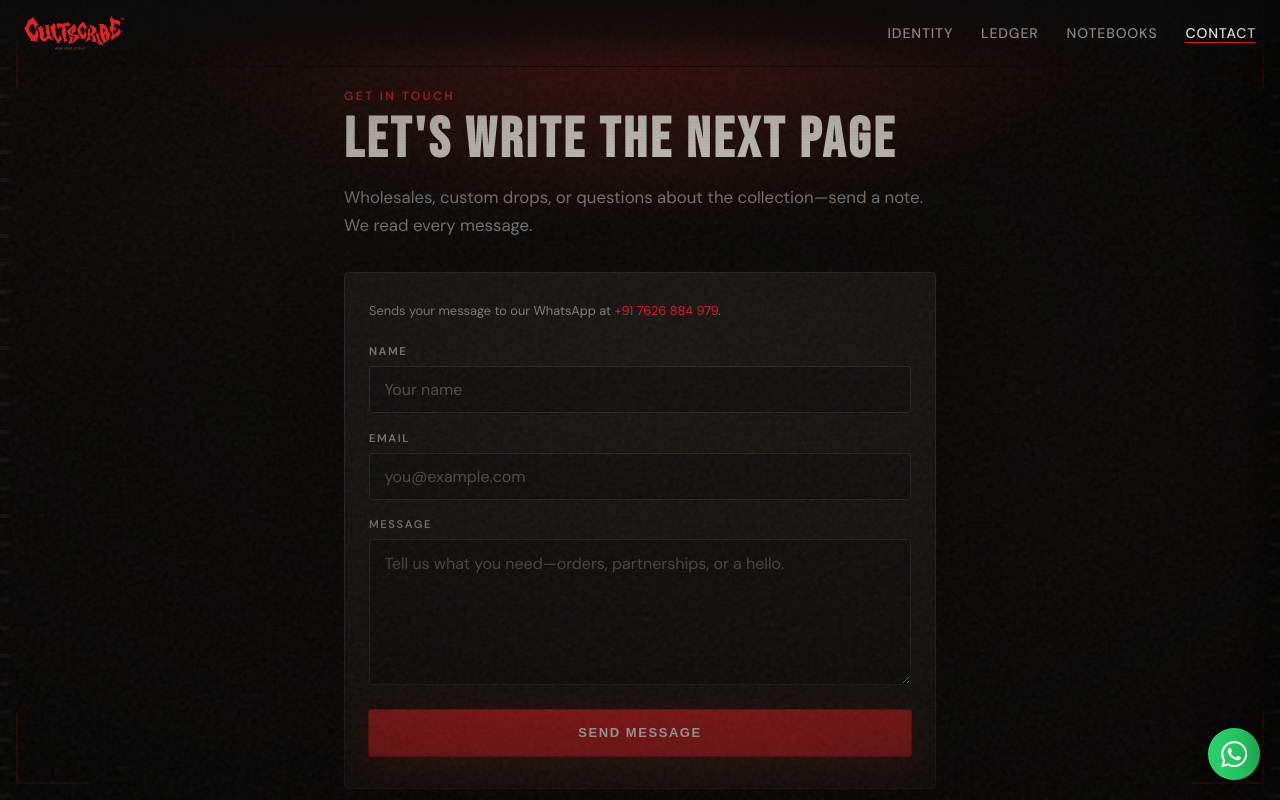
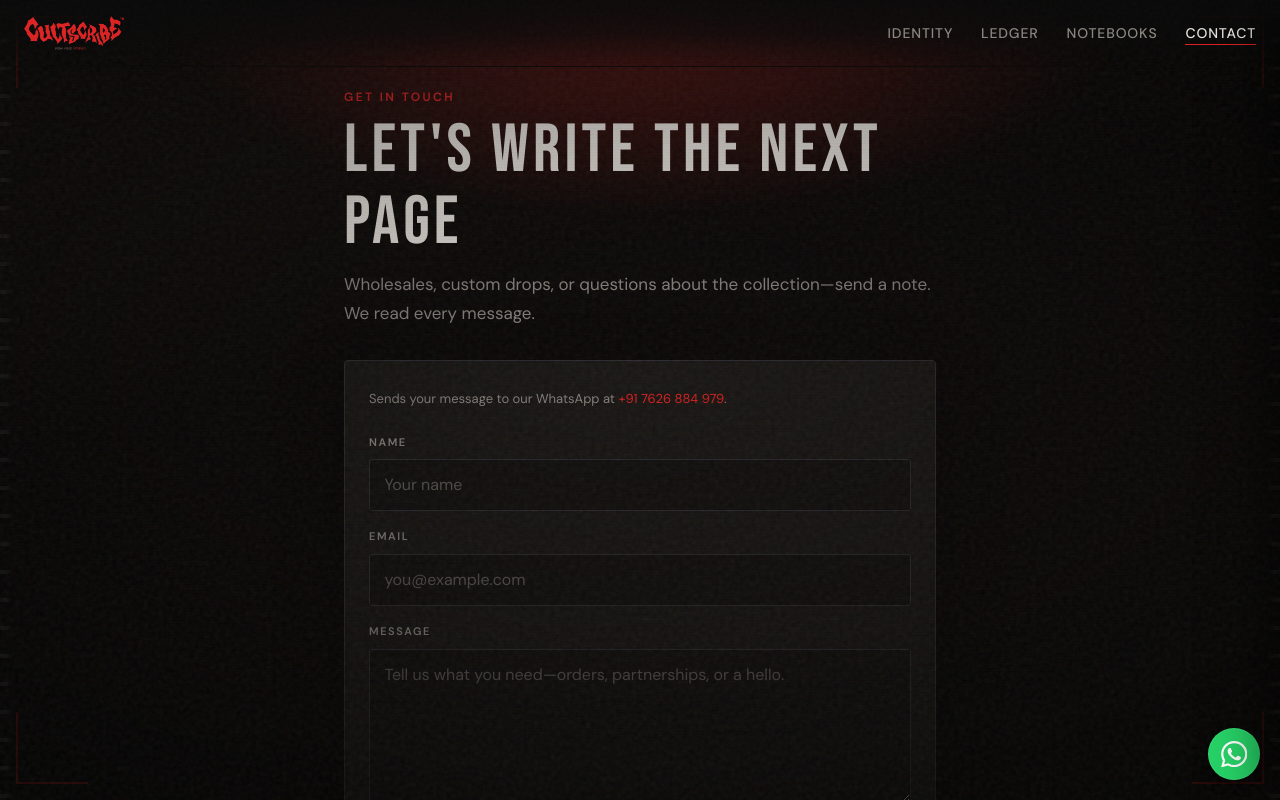
Before and after one commit to Rhizomesolutec/cult, a Next.js app: page /contact in a window 1280 px wide. Shown: the top 800 px of the page. Built offline with nearby package versions, Linux system fonts and the light colour scheme; a web font is replaced by a local one.

Commit message:
Add files via upload

```diff
--- a/app/components/LedgerSection.module.css
+++ b/app/components/LedgerSection.module.css
@@ -43,10 +43,10 @@
 }
 
 .eyebrow {
-  font-family: "DM Sans", system-ui, sans-serif;
-  font-size: 11px;
+  font-family: var(--cult-sans);
+  font-size: var(--text-xs);
   font-weight: 600;
-  letter-spacing: 0.3em;
+  letter-spacing: var(--tracking-eyebrow);
   text-transform: uppercase;
   color: var(--cult-red-bright);
   margin: 0;
@@ -54,19 +54,21 @@
 
 .title {
   margin: 0.75rem 0 0;
-  font-family: var(--cult-serif, "Georgia", serif);
-  font-size: clamp(1.75rem, 4vw, 2.5rem);
-  font-weight: 600;
-  letter-spacing: -0.02em;
-  line-height: 1.15;
+  font-family: var(--cult-display);
+  font-size: var(--text-display-sm);
+  font-weight: 400;
+  letter-spacing: var(--tracking-display);
+  line-height: var(--leading-tight);
+  text-transform: uppercase;
   color: var(--cult-cream);
 }
 
 .lead {
   margin: 1rem 0 0;
   max-width: 36rem;
-  font-size: 1rem;
-  line-height: 1.65;
+  font-family: var(--cult-sans);
+  font-size: var(--text-base);
+  line-height: var(--leading-relaxed);
   color: var(--cult-ash);
 }
 
@@ -92,17 +94,11 @@
   border-radius: 9999px;
   border: 1px solid rgba(255, 255, 255, 0.1);
   background: rgba(255, 255, 255, 0.03);
-  font-family: "DM Sans", system-ui, sans-serif;
-  font-size: 11px;
+  font-family: var(--cult-sans);
+  font-size: var(--text-2xs);
   font-weight: 600;
-  letter-spacing: 0.12em;
+  letter-spacing: var(--tracking-btn);
   text-transform: uppercase;
-}
-
-@media (min-width: 768px) {
-  .toggle {
-    font-size: 12px;
-  }
 }
 
 .toggleBtn {
@@ -162,9 +158,10 @@
   justify-content: space-between;
   padding: 0 14px;
   pointer-events: none;
-  font-size: 9px;
+  font-family: var(--cult-sans);
+  font-size: var(--text-2xs);
   font-weight: 600;
-  letter-spacing: 0.18em;
+  letter-spacing: var(--tracking-label);
   text-transform: uppercase;
   color: rgba(232, 228, 223, 0.35);
 }
@@ -259,7 +256,8 @@
 
 .panelTitleProblem {
   margin: 0;
-  font-size: 1.25rem;
+  font-family: var(--cult-sans);
+  font-size: var(--text-xl);
   font-weight: 600;
   color: var(--cult-red-bright);
   line-height: 1.25;
@@ -267,13 +265,14 @@
 
 @media (min-width: 768px) {
   .panelTitleProblem {
-    font-size: 1.5rem;
+    font-size: var(--text-2xl);
   }
 }
 
 .panelTitleSolution {
   margin: 0;
-  font-size: 1.25rem;
+  font-family: var(--cult-sans);
+  font-size: var(--text-xl);
   font-weight: 600;
   line-height: 1.25;
   background: linear-gradient(120deg, #f0e6c8 0%, #c9a227 45%, #e8d5a3 100%);
@@ -284,7 +283,7 @@
 
 @media (min-width: 768px) {
   .panelTitleSolution {
-    font-size: 1.5rem;
+    font-size: var(--text-2xl);
   }
 }
 
@@ -296,7 +295,8 @@
 
 .list li {
   margin-top: 0.85rem;
-  font-size: 1rem;
+  font-family: var(--cult-sans);
+  font-size: var(--text-base);
   line-height: 1.55;
   color: var(--cult-ash);
 }
--- a/app/components/SiteHeader.module.css
+++ b/app/components/SiteHeader.module.css
@@ -33,9 +33,10 @@
   flex-wrap: wrap;
   gap: 0.9rem 1.75rem;
   justify-content: flex-end;
-  font-size: 0.875rem;
+  font-family: var(--cult-sans);
+  font-size: var(--text-nav);
   font-weight: 500;
-  letter-spacing: 0.06em;
+  letter-spacing: var(--tracking-nav);
   text-transform: uppercase;
 }
 
@@ -255,9 +256,10 @@
 .mobileNavLink {
   display: block;
   padding: 1rem 0.75rem;
-  font-size: 0.9375rem;
+  font-family: var(--cult-sans);
+  font-size: var(--text-nav);
   font-weight: 600;
-  letter-spacing: 0.08em;
+  letter-spacing: var(--tracking-wide);
   text-transform: uppercase;
   text-decoration: none;
   color: var(--cult-ash);
--- a/app/contact/page.module.css
+++ b/app/contact/page.module.css
@@ -25,29 +25,30 @@
 
 .eyebrow {
   display: block;
-  font-size: 0.75rem;
+  font-family: var(--cult-sans);
+  font-size: var(--text-xs);
   font-weight: 600;
-  letter-spacing: 0.2em;
+  letter-spacing: var(--tracking-eyebrow);
   text-transform: uppercase;
   color: var(--cult-red-bright);
   margin-bottom: 0.5rem;
 }
 
 .title {
-  font-family: "Bebas Neue", sans-serif;
-  font-size: clamp(2.5rem, 6vw, 3.5rem);
-  letter-spacing: 0.06em;
+  font-family: var(--cult-display);
+  font-size: var(--text-display-lg);
+  letter-spacing: var(--tracking-display);
   text-transform: uppercase;
-  line-height: 1.05;
+  line-height: var(--leading-snug);
   margin: 0 0 0.75rem;
   color: var(--cult-cream);
 }
 
 .lead {
   color: var(--cult-ash);
-  line-height: 1.7;
+  line-height: var(--leading-relaxed);
   margin: 0 0 2rem;
-  font-size: 1.05rem;
+  font-size: var(--text-lead);
 }
 
 .block {
@@ -60,9 +61,10 @@
 
 .label {
   display: block;
-  font-size: 0.7rem;
+  font-family: var(--cult-sans);
+  font-size: var(--text-2xs);
   font-weight: 600;
-  letter-spacing: 0.14em;
+  letter-spacing: var(--tracking-label);
   text-transform: uppercase;
   color: var(--cult-ash);
   margin-bottom: 0.5rem;
@@ -76,7 +78,7 @@
   border-radius: 3px;
   color: var(--cult-cream);
   font-family: inherit;
-  font-size: 1rem;
+  font-size: var(--text-base);
   padding: 0.75rem 0.9rem;
   margin-bottom: 1.1rem;
   transition: border-color 0.2s, box-shadow 0.2s;
@@ -102,7 +104,7 @@
 .textarea {
   min-height: 140px;
   resize: vertical;
-  line-height: 1.5;
+  line-height: var(--leading-normal);
   margin-bottom: 1.25rem;
 }
 
@@ -112,9 +114,10 @@
   justify-content: center;
   width: 100%;
   padding: 0.95rem 1.5rem;
-  font-size: 0.8125rem;
+  font-family: var(--cult-sans);
+  font-size: var(--text-sm);
   font-weight: 600;
-  letter-spacing: 0.12em;
+  letter-spacing: var(--tracking-btn);
   text-transform: uppercase;
   color: #fff;
   background: var(--cult-red);
@@ -137,9 +140,9 @@
 }
 
 .hint {
-  font-size: 0.8rem;
+  font-size: var(--text-sm);
   color: var(--cult-ash);
-  line-height: 1.5;
+  line-height: var(--leading-normal);
   margin: 0 0 1.5rem;
 }
 
@@ -158,9 +161,10 @@
 .back {
   display: inline-block;
   margin-top: 2rem;
-  font-size: 0.8rem;
+  font-family: var(--cult-sans);
+  font-size: var(--text-sm);
   font-weight: 500;
-  letter-spacing: 0.08em;
+  letter-spacing: var(--tracking-wide);
   text-transform: uppercase;
   color: var(--cult-ash);
   text-decoration: none;
--- a/app/globals.css
+++ b/app/globals.css
@@ -1,4 +1,38 @@
 @import url("https://fonts.googleapis.com/css2?family=Bebas+Neue&family=DM+Sans:ital,opsz,wght@0,9..40,400;0,9..40,500;0,9..40,600;0,9..40,700;1,9..40,400&family=Playfair+Display:ital,wght@0,600;0,700;1,600&display=swap");
+
+@import "tailwindcss";
+@config "../tailwind.config.ts";
+
+@layer base {
+  :root {
+    --background: 20 14% 4%;
+    --foreground: 40 14% 91%;
+    --card: 24 10% 8%;
+    --card-foreground: 40 14% 91%;
+    --popover: 24 10% 8%;
+    --popover-foreground: 40 14% 91%;
+    --primary: 0 78% 45%;
+    --primary-foreground: 0 0% 100%;
+    --secondary: 24 8% 14%;
+    --secondary-foreground: 40 14% 91%;
+    --muted: 24 8% 14%;
+    --muted-foreground: 30 5% 52%;
+    --accent: 24 8% 14%;
+    --accent-foreground: 40 14% 91%;
+    --destructive: 0 84% 60%;
+    --destructive-foreground: 0 0% 100%;
+    --border: 240 4% 18%;
+    --input: 240 4% 18%;
+    --ring: 0 78% 45%;
+    --radius: 0.5rem;
+  }
+}
+
+@layer base {
+  * {
+    @apply border-border;
+  }
+}
 
 :root {
   /* Slightly warm “aged print” blacks */
@@ -12,8 +46,139 @@
   --cult-ash: #8a8580;
   --cult-cream: #e8e4df;
   --cult-glow: rgba(224, 32, 32, 0.35);
+
+  /* Font families */
+  --cult-sans: "DM Sans", system-ui, sans-serif;
+  --cult-display: "Bebas Neue", "Impact", sans-serif;
   --cult-serif: "Playfair Display", "Georgia", serif;
+
+  /* Type scale */
+  --text-2xs: 0.6875rem;
+  --text-xs: 0.75rem;
+  --text-sm: 0.8125rem;
+  --text-nav: 0.875rem;
+  --text-base: 1rem;
+  --text-lead: 1.0625rem;
+  --text-lg: 1.125rem;
+  --text-xl: 1.25rem;
+  --text-2xl: 1.5rem;
+  --text-card-title: 1.75rem;
+  --text-display-sm: clamp(1.75rem, 4vw, 2.5rem);
+  --text-display-md: clamp(2.25rem, 5vw, 3.5rem);
+  --text-display-lg: clamp(2.5rem, 6vw, 4.25rem);
+
+  /* Letter spacing */
+  --tracking-eyebrow: 0.2em;
+  --tracking-display: 0.06em;
+  --tracking-btn: 0.12em;
+  --tracking-nav: 0.06em;
+  --tracking-label: 0.14em;
+  --tracking-micro: 0.16em;
+  --tracking-wide: 0.08em;
+  --tracking-serif: 0.28em;
+
+  /* Line heights */
+  --leading-tight: 1.1;
+  --leading-snug: 1.05;
+  --leading-normal: 1.6;
+  --leading-relaxed: 1.7;
 }
+
+/* Shared typography roles */
+.cult-eyebrow {
+  font-family: var(--cult-sans);
+  font-size: var(--text-xs);
+  font-weight: 600;
+  letter-spacing: var(--tracking-eyebrow);
+  text-transform: uppercase;
+  color: var(--cult-red-bright);
+}
+
+.cult-display-lg {
+  font-family: var(--cult-display);
+  font-size: var(--text-display-lg);
+  font-weight: 400;
+  letter-spacing: var(--tracking-display);
+  line-height: var(--leading-tight);
+  text-transform: uppercase;
+  color: var(--cult-cream);
+}
+
+.cult-display-md {
+  font-family: var(--cult-display);
+  font-size: var(--text-display-md);
+  font-weight: 400;
+  letter-spacing: var(--tracking-display);
+  line-height: var(--leading-snug);
+  text-transform: uppercase;
+  color: var(--cult-cream);
+}
+
+.cult-display-sm {
+  font-family: var(--cult-display);
+  font-size: var(--text-display-sm);
+  font-weight: 400;
+  letter-spacing: var(--tracking-display);
+  line-height: var(--leading-tight);
+  text-transform: uppercase;
+  color: var(--cult-cream);
+}
+
+.cult-lead {
+  font-family: var(--cult-sans);
+  font-size: var(--text-lead);
+  line-height: var(--leading-relaxed);
+  color: var(--cult-ash);
+}
+
+.cult-body {
+  font-family: var(--cult-sans);
+  font-size: var(--text-base);
+  line-height: var(--leading-normal);
+  color: var(--cult-cream);
+}
+
+.cult-caption {
+  font-family: var(--cult-sans);
+  font-size: var(--text-sm);
+  line-height: var(--leading-normal);
+  color: var(--cult-ash);
+}
+
+.cult-micro {
+  font-family: var(--cult-sans);
+  font-size: var(--text-2xs);
+  font-weight: 600;
+  letter-spacing: var(--tracking-micro);
+  text-transform: uppercase;
+  color: var(--cult-ash);
+}
+
+.cult-label {
+  font-family: var(--cult-sans);
+  font-size: var(--text-2xs);
+  font-weight: 600;
+  letter-spacing: var(--tracking-label);
+  text-transform: uppercase;
+  color: var(--cult-ash);
+}
+
+.cult-btn-text {
+  font-family: var(--cult-sans);
+  font-size: var(--text-sm);
+  font-weight: 600;
+  letter-spacing: var(--tracking-btn);
+  text-transform: uppercase;
+}
+
+.cult-serif-accent {
+  font-family: var(--cult-serif);
+  font-style: italic;
+  letter-spacing: var(--tracking-serif);
+  text-transform: uppercase;
+  color: var(--cult-ash);
+}
+
 
 *,
 *::before,
@@ -32,7 +197,9 @@ body {
   min-height: 100vh;
   background: var(--cult-black);
   color: var(--cult-cream);
-  font-family: "DM Sans", system-ui, sans-serif;
+  font-family: var(--cult-sans);
+  font-size: var(--text-base);
+  line-height: var(--leading-normal);
   font-optical-sizing: auto;
   -webkit-font-smoothing: antialiased;
 }
--- a/app/page.module.css
+++ b/app/page.module.css
@@ -49,9 +49,9 @@
   z-index: 1;
   margin: 0 0 1rem;
   font-family: var(--cult-serif);
-  font-size: clamp(0.65rem, 1.8vw, 0.75rem);
+  font-size: var(--text-xs);
   font-style: italic;
-  letter-spacing: 0.28em;
+  letter-spacing: var(--tracking-serif);
   text-transform: uppercase;
   color: var(--cult-ash);
   animation: estBreath 5s ease-in-out infinite;
@@ -94,10 +94,10 @@
 .tagline {
   position: relative;
   z-index: 1;
-  font-family: "Bebas Neue", "Impact", sans-serif;
-  font-size: clamp(2.5rem, 6vw, 4.25rem);
-  letter-spacing: 0.08em;
-  line-height: 1.1;
+  font-family: var(--cult-display);
+  font-size: var(--text-display-lg);
+  letter-spacing: var(--tracking-display);
+  line-height: var(--leading-tight);
   margin: 0 0 1.25rem;
   color: var(--cult-cream);
   text-transform: uppercase;
@@ -111,8 +111,8 @@
   position: relative;
   z-index: 1;
   max-width: 32rem;
-  font-size: 1.05rem;
-  line-height: 1.6;
+  font-size: var(--text-lead);
+  line-height: var(--leading-relaxed);
   color: var(--cult-ash);
   margin: 0 0 2rem;
 }
@@ -132,9 +132,10 @@
   align-items: center;
   justify-content: center;
   padding: 0.95rem 1.75rem;
-  font-size: 0.8125rem;
+  font-family: var(--cult-sans);
+  font-size: var(--text-sm);
   font-weight: 600;
-  letter-spacing: 0.12em;
+  letter-spacing: var(--tracking-btn);
   text-transform: uppercase;
   text-decoration: none;
   border: none;
@@ -174,8 +175,8 @@
   bottom: 1.5rem;
   left: 50%;
   transform: translateX(-50%);
-  font-size: 0.7rem;
-  letter-spacing: 0.2em;
+  font-size: var(--text-2xs);
+  letter-spacing: var(--tracking-eyebrow);
   text-transform: uppercase;
   color: var(--cult-ash);
   animation: float 2.5s ease-in-out infinite;
@@ -202,20 +203,21 @@
 
 .posterEyebrow {
   display: block;
-  font-size: 0.75rem;
+  font-family: var(--cult-sans);
+  font-size: var(--text-xs);
   font-weight: 600;
-  letter-spacing: 0.2em;
+  letter-spacing: var(--tracking-eyebrow);
   text-transform: uppercase;
   color: var(--cult-red-bright);
   margin-bottom: 0.5rem;
 }
 
 .posterTitle {
-  font-family: "Bebas Neue", sans-serif;
-  font-size: clamp(1.75rem, 4vw, 2.5rem);
-  letter-spacing: 0.06em;
+  font-family: var(--cult-display);
+  font-size: var(--text-display-sm);
+  letter-spacing: var(--tracking-display);
   text-transform: uppercase;
-  line-height: 1.1;
+  line-height: var(--leading-tight);
   margin: 0 0 1.5rem;
   color: var(--cult-cream);
 }
@@ -244,28 +246,29 @@
 
 .eyebrow {
   display: block;
-  font-size: 0.75rem;
+  font-family: var(--cult-sans);
+  font-size: var(--text-xs);
   font-weight: 600;
-  letter-spacing: 0.2em;
+  letter-spacing: var(--tracking-eyebrow);
   text-transform: uppercase;
   color: var(--cult-red-bright);
   margin-bottom: 0.5rem;
 }
 
 .title {
-  font-family: "Bebas Neue", sans-serif;
-  font-size: clamp(2.25rem, 5vw, 3.5rem);
-  letter-spacing: 0.06em;
+  font-family: var(--cult-display);
+  font-size: var(--text-display-md);
+  letter-spacing: var(--tracking-display);
   text-transform: uppercase;
-  line-height: 1.05;
+  line-height: var(--leading-snug);
   margin: 0;
   color: var(--cult-cream);
 }
 
 .lead {
   max-width: 40rem;
-  font-size: 1.1rem;
-  line-height: 1.7;
+  font-size: var(--text-lead);
+  line-height: var(--leading-relaxed);
   color: var(--cult-ash);
   margin: 1rem 0 0;
 }
@@ -293,9 +296,10 @@
   border: 1px solid var(--cult-border);
   padding: 1rem 1.1rem;
   border-radius: 4px;
-  font-size: 0.8rem;
+  font-family: var(--cult-sans);
+  font-size: var(--text-sm);
   font-weight: 600;
-  letter-spacing: 0.04em;
+  letter-spacing: var(--tracking-wide);
   color: var(--cult-cream);
   transition: border-color 0.2s, box-shadow 0.2s;
 }
@@ -309,10 +313,11 @@
   margin: 1.5rem 0 0;
   padding-left: 1rem;
   border-left: 3px solid var(--cult-red);
+  font-family: var(--cult-serif);
   font-style: italic;
   color: var(--cult-ash);
-  line-height: 1.6;
-  font-size: 1rem;
+  line-height: var(--leading-normal);
+  font-size: var(--text-base);
 }
 
 /* Identity: copy + compact slider */
@@ -473,9 +478,10 @@
 }
 
 .cardNum {
-  font-size: 0.7rem;
+  font-family: var(--cult-sans);
+  font-size: var(--text-2xs);
   font-weight: 700;
-  letter-spacing: 0.16em;
+  letter-spacing: var(--tracking-micro);
   color: var(--cult-red-bright);
   text-transform: uppercase;
   margin-bottom: 0.5rem;
@@ -483,19 +489,20 @@
 }
 
 .cardTitle {
-  font-family: "Bebas Neue", sans-serif;
-  font-size: 1.75rem;
-  letter-spacing: 0.05em;
+  font-family: var(--cult-display);
+  font-size: var(--text-card-title);
+  letter-spacing: var(--tracking-display);
   text-transform: uppercase;
   color: var(--cult-cream);
   margin: 0 0 0.75rem;
-  line-height: 1.1;
+  line-height: var(--leading-tight);
   text-shadow: 0 1px 18px rgba(0, 0, 0, 0.75);
 }
 
 .cardDesc {
-  font-size: 0.9rem;
-  line-height: 1.6;
+  font-family: var(--cult-sans);
+  font-size: var(--text-sm);
+  line-height: var(--leading-normal);
   color: rgba(232, 228, 223, 0.88);
   margin: 0;
   flex: 1;
@@ -504,9 +511,10 @@
 
 .cardTag {
   margin-top: 1.25rem;
-  font-size: 0.75rem;
+  font-family: var(--cult-sans);
+  font-size: var(--text-xs);
   color: rgba(232, 228, 223, 0.72);
-  letter-spacing: 0.05em;
+  letter-spacing: var(--tracking-wide);
   text-shadow: 0 1px 10px rgba(0, 0, 0, 0.6);
 }
 
@@ -521,22 +529,27 @@
   max-width: 28rem;
   margin: 0 auto 1.5rem;
   color: var(--cult-ash);
-  font-size: 0.95rem;
-  line-height: 1.6;
+  font-size: var(--text-lead);
+  line-height: var(--leading-normal);
+}
+
+.footerTitle {
+  font-size: var(--text-display-sm);
 }
 
 .footer {
   border-top: 1px solid var(--cult-border);
   padding: 2rem 1.5rem;
   text-align: center;
-  font-size: 0.8rem;
+  font-family: var(--cult-sans);
+  font-size: var(--text-sm);
   color: var(--cult-ash);
-  letter-spacing: 0.04em;
+  letter-spacing: var(--tracking-wide);
 }
 
 .footer small {
   display: block;
   margin-top: 0.5rem;
-  font-size: 0.7rem;
+  font-size: var(--text-2xs);
   opacity: 0.75;
 }
```
Also changed, not shown: app/components/PosterSlider.tsx (+49 -16 lines), app/config/showcase-images.ts (added, +56 -0 lines), app/page.tsx (+12 -17 lines).
